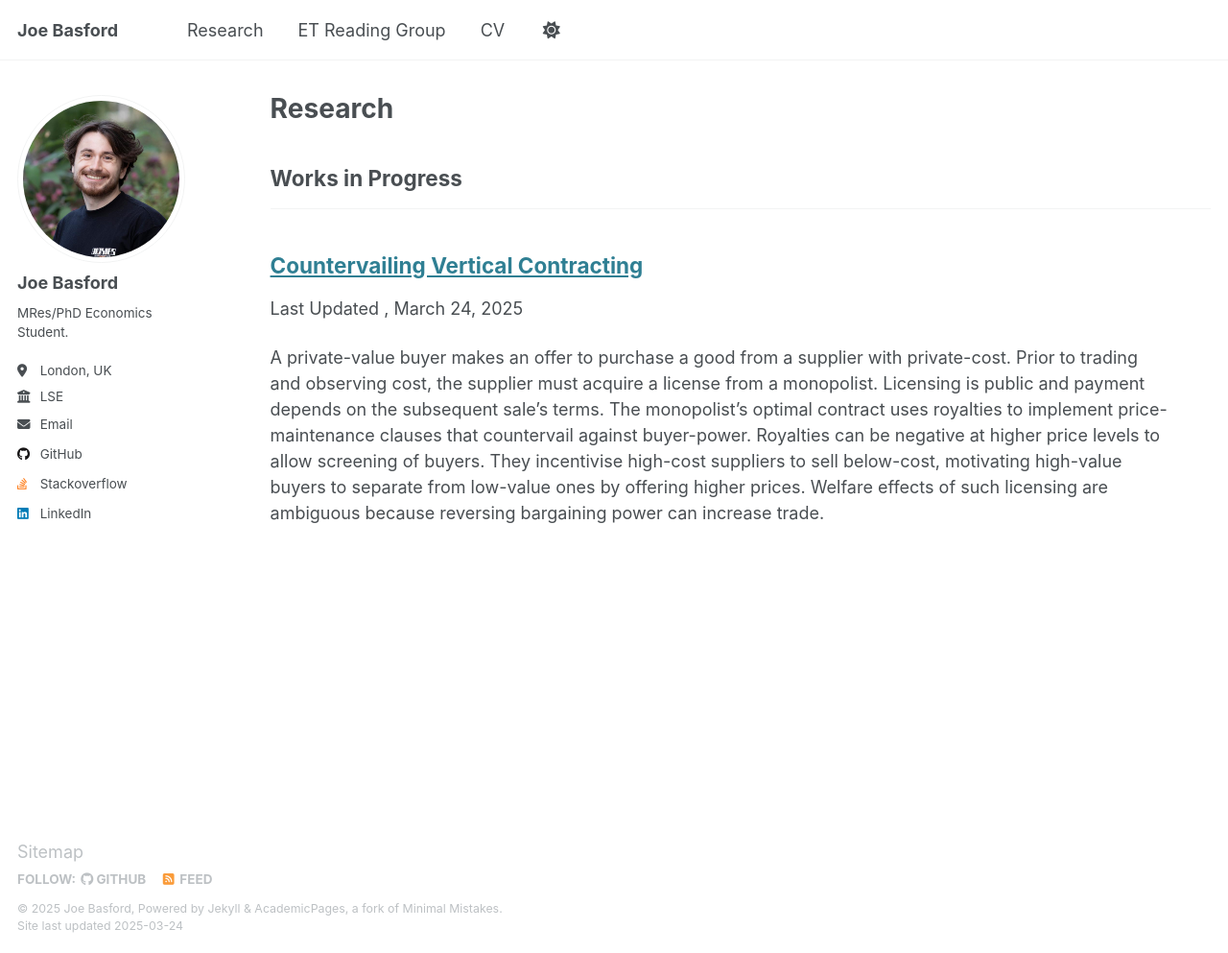
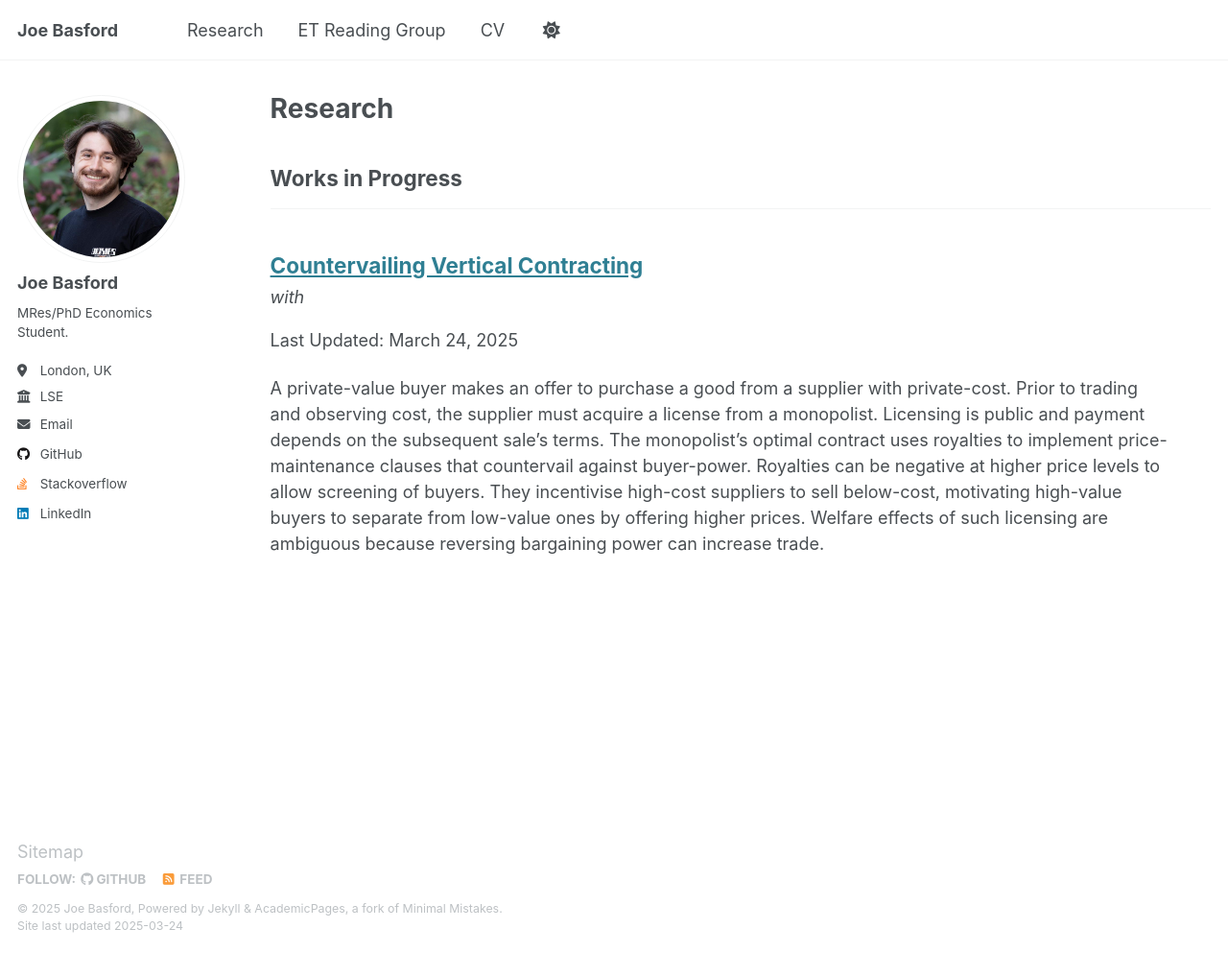
Before and after one commit to Joe-Basford/Joe-Basford.github.io, a Jekyll site: the page built from _pages/research.html, in a window 1280 px wide and 993 px high. Shown: the whole window at 96% size. Built offline with Jekyll 4.4.1, drawn with Linux system fonts in a browser that asks for light colours.

Commit message:
Update archive-single.html

```diff
--- a/_includes/archive-single.html
+++ b/_includes/archive-single.html
@@ -41,7 +41,8 @@
         {% if post.collection == 'teaching' %}
           <p> {{ post.type }}, <i>{{ post.venue }}</i>, {{ post.date | default: "1900-01-01" | date: "%Y" }} </p>
         {% elsif post.collection == 'publications' %}
-          <p>Last Updated <i>{{ post.venue }}</i>, {{ post.date | default: "1900-01-01" | date: "%B %d, %Y"" }} </p>
+          <i>with {{post.coauthors}}</i>
+          <p>Last Updated: <i>{{ post.venue }}</i> {{ post.date | default: "1900-01-01" | date: "%B %d, %Y"" }} </p>
         {% elsif post.date %}
          <p class="page__date"><strong><i class="fa fa-fw fa-calendar" aria-hidden="true"></i> {{ site.data.ui-text[site.locale].date_label | default: "Last Updated:" }}</strong> <time datetime="{{ post.date | default: "1900-01-01" | date_to_xmlschema }}">{{ post.date | default: "1900-01-01" | date: "%B %d, %Y" }}</time></p>
         {% endif %}
```
